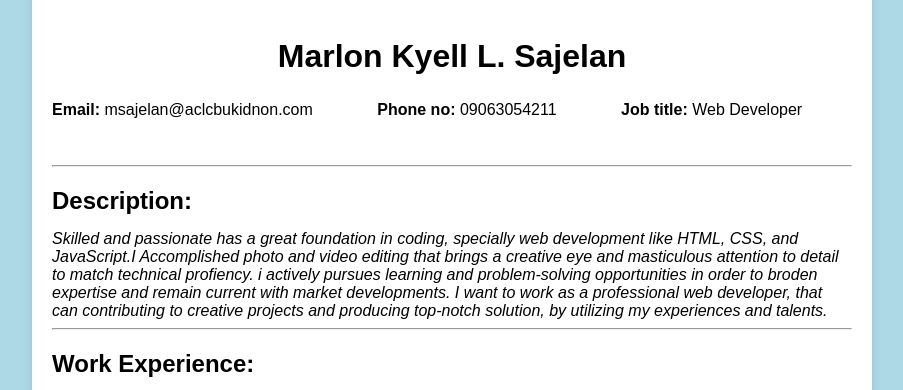
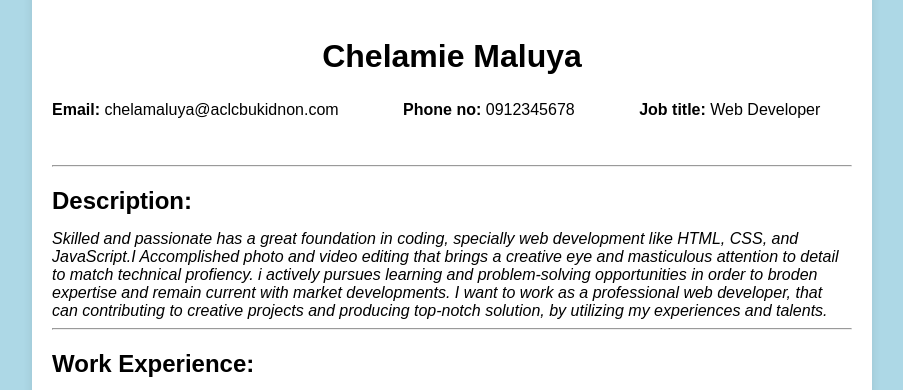
Before and after one commit to chelamaluya/maluya_resume, a plain HTML site: page index.html in a window 1280 px wide. Shown: the part 73-463 px from the top of the page, without its empty margins (188-1091 px from the left). Drawn offline with Linux system fonts and the light colour scheme.

Commit message:
Update index.html

```diff
--- a/index.html
+++ b/index.html
@@ -28,11 +28,11 @@
         <h style="color: blue;"><b>My Resume.</b></h>
         <header>
             <img class="img" src="marlon.jpg" alt="My Profile Picture">
-            <h1 class="h1">Marlon Kyell L. Sajelan</h1>
+            <h1 class="h1">Chelamie Maluya</h1>
 
             <div style="white-space: nowrap;">
-                <p class="p"><b>Email:</b> msajelan@aclcbukidnon.com</p>
-                <p class="p"><b>Phone no:</b> 09063054211</p>
+                <p class="p"><b>Email:</b> chelamaluya@aclcbukidnon.com</p>
+                <p class="p"><b>Phone no:</b> 0912345678</p>
                 <p class="p"><b>Job title:</b> Web Developer</p>
             </div>
         </header>
```
